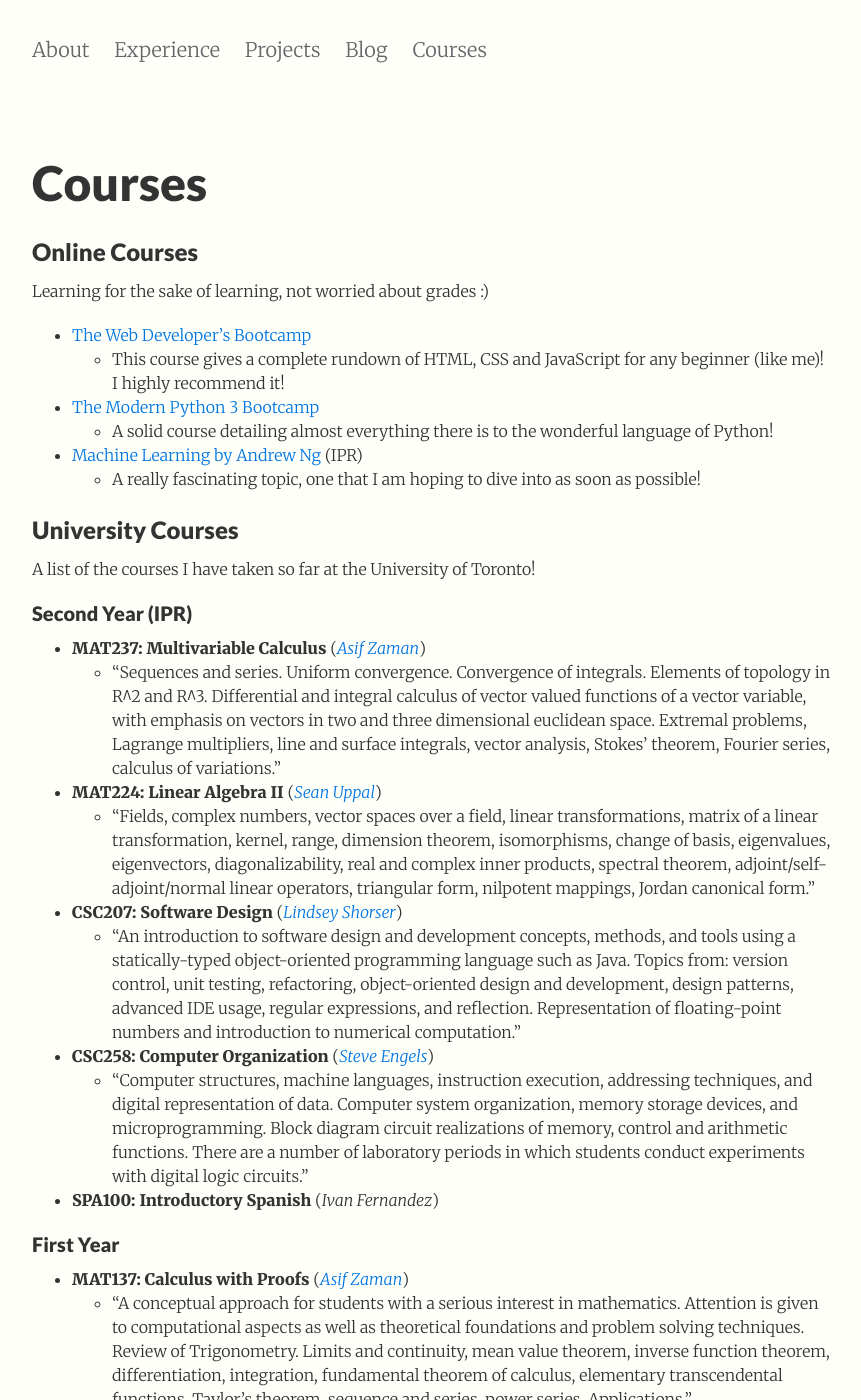
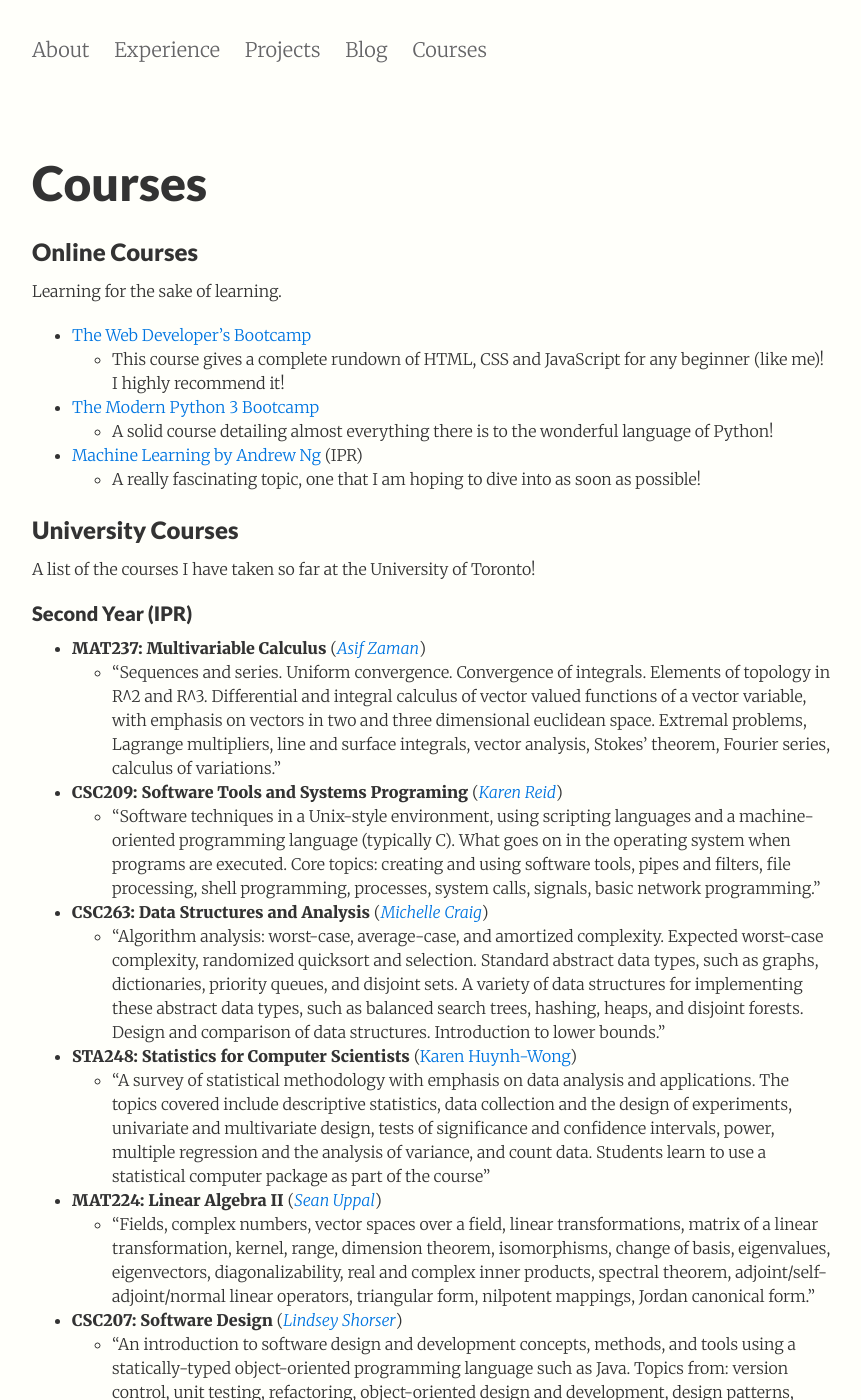
Before and after one commit to ushinghal19/ushinghal19.github.io, a Jekyll site: the page built from courses.md, in a window 1280 px wide and 1400 px high. Shown: the whole window, without its empty margins (208-1069 px from the left). Built offline with Jekyll 4.4.1, drawn with Linux system fonts in a browser that asks for light colours; nearby versions of some CDN libraries; a style sheet for code colours, icons or effects is not loaded.

Commit message:
Update courses.md

```diff
--- a/courses.md
+++ b/courses.md
@@ -14,7 +14,7 @@
 
 ## Online Courses
 
-Learning for the sake of learning, not worried about grades :)
+Learning for the sake of learning.
 
 - [The Web Developer's Bootcamp](https://www.udemy.com/course/the-web-developer-bootcamp/)
     - This course gives a complete rundown of HTML, CSS and JavaScript for any beginner (like me)! I highly recommend it!
@@ -32,6 +32,15 @@
 - **MAT237: Multivariable Calculus**
 ([*Asif Zaman*](https://www.math.toronto.edu/zaman/))
     - "Sequences and series. Uniform convergence. Convergence of integrals. Elements of topology in R^2 and R^3. Differential and integral calculus of vector valued functions of a vector variable, with emphasis on vectors in two and three dimensional euclidean space. Extremal problems, Lagrange multipliers, line and surface integrals, vector analysis, Stokes' theorem, Fourier series, calculus of variations."
+- **CSC209: Software Tools and Systems Programing**
+([*Karen Reid*](https://www.cs.toronto.edu/~reid/))
+    - “Software techniques in a Unix-style environment, using scripting languages and a machine-oriented programming language (typically C). What goes on in the operating system when programs are executed. Core topics: creating and using software tools, pipes and filters, file processing, shell programming, processes, system calls, signals, basic network programming.”
+- **CSC263: Data Structures and Analysis**
+([*Michelle Craig*](https://www.provost.utoronto.ca/profile/michelle-craig/))
+    - “Algorithm analysis: worst-case, average-case, and amortized complexity. Expected worst-case complexity, randomized quicksort and selection. Standard abstract data types, such as graphs, dictionaries, priority queues, and disjoint sets. A variety of data structures for implementing these abstract data types, such as balanced search trees, hashing, heaps, and disjoint forests. Design and comparison of data structures. Introduction to lower bounds.”
+- **STA248: Statistics for Computer Scientists**
+([Karen Huynh-Wong](https://www.statistics.utoronto.ca/people/directories/all-faculty/karen-huynh-wong))
+    - “A survey of statistical methodology with emphasis on data analysis and applications. The topics covered include descriptive statistics, data collection and the design of experiments, univariate and multivariate design, tests of significance and confidence intervals, power, multiple regression and the analysis of variance, and count data. Students learn to use a statistical computer package as part of the course”
 - **MAT224: Linear Algebra II**
 ([*Sean Uppal*](https://www.math.toronto.edu/cms/people/faculty/uppal-sean2/))
     - "Fields, complex numbers, vector spaces over a field, linear transformations, matrix of a linear transformation, kernel, range, dimension theorem, isomorphisms, change of basis, eigenvalues, eigenvectors, diagonalizability, real and complex inner products, spectral theorem, adjoint/self-adjoint/normal linear operators, triangular form, nilpotent mappings, Jordan canonical form."
```
